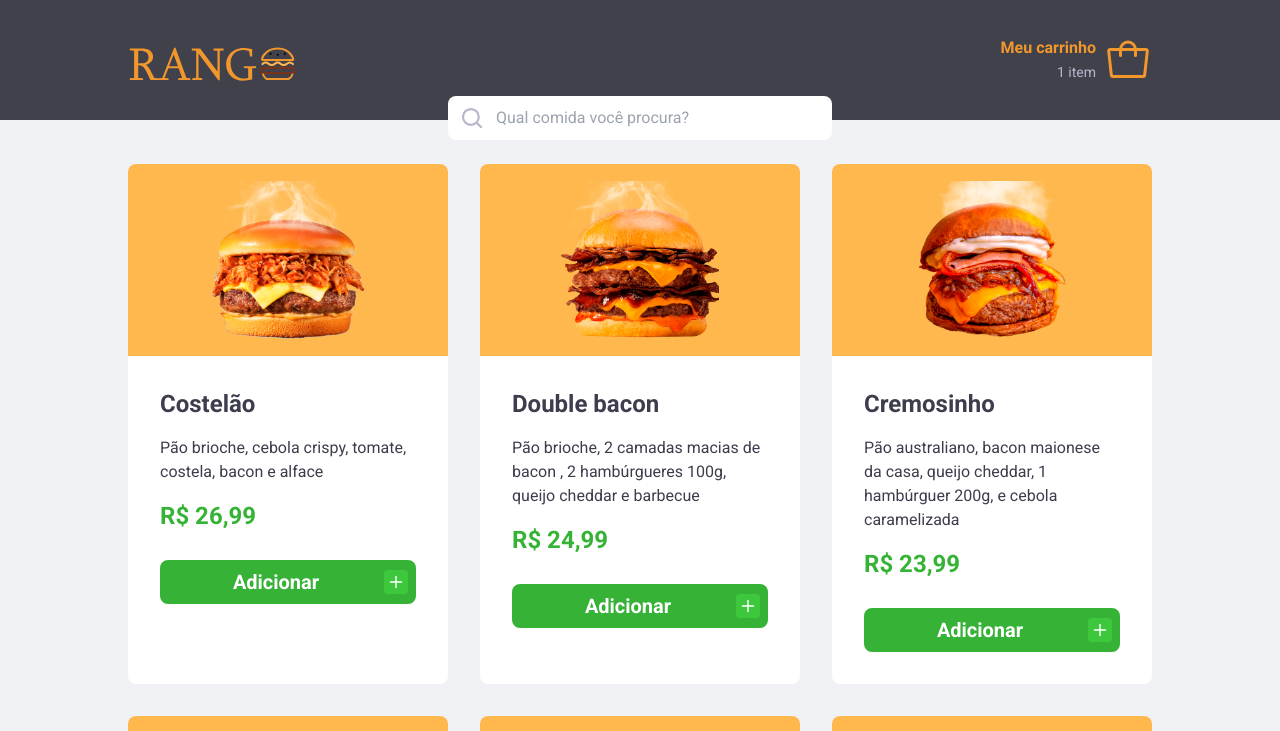
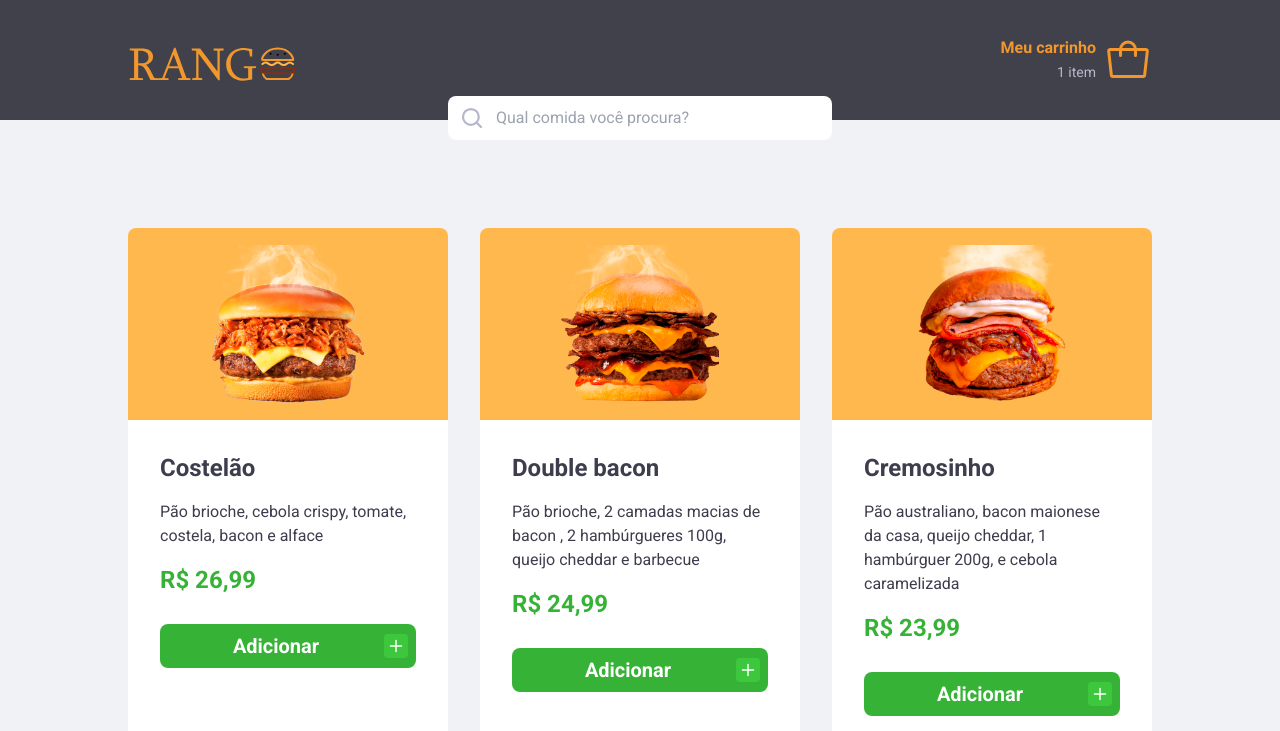
Before and after one commit to ReinaldoCS/rang-online, a React (Vite) app: page / in a window 1280 px wide. Shown: the top 731 px of the page. Built offline with nearby package versions, Linux system fonts and the light colour scheme.

Commit message:
Criando filtro de pesquisa

```diff
--- a/src/Components/Header.tsx
+++ b/src/Components/Header.tsx
@@ -1,17 +1,12 @@
 import { Bag } from './Bag';
-import { SearchInput } from './SearchInput';
 
 export function Header() {
   return (
-    <>
     <header className="bg-gray-500 flex items-start justify-center">
       <div className="flex items-start justify-between w-11/12 pt-8 pb-16 max-w-5xl sm:items-center md:pb-8">
         <img src="/logo.svg" alt="Rango" className="w-5/12 max-w-[168px]" />
-
         <Bag />
       </div>
     </header>
-      <SearchInput />
-    </>
   );
 }
--- a/src/Components/LunchesList.tsx
+++ b/src/Components/LunchesList.tsx
@@ -1,10 +1,28 @@
+import React, { useState } from 'react';
+
 import { Card, ICardProps } from './Card';
+import { SearchInput } from './SearchInput';
 
 export function LunchesList() {
+  const [search, setSearch] = useState('');
+
+  // Filtra busta considerando o nome e a descrição do lanche
+  const filterLunches = lunches.filter(
+    (lunch) =>
+      lunch.name.toLocaleLowerCase().indexOf(search.toLocaleLowerCase()) > -1 ||
+      lunch.description.toLocaleLowerCase().indexOf(search.toLocaleLowerCase()) > -1,
+  );
+
+  function handleChangeSearch(event: React.ChangeEvent<HTMLInputElement>) {
+    setSearch(event.target.value);
+  }
+
   return (
-    <section className="flex items-center justify-center">
-      <div className="flex flex-col items-center justify-center max-w-5xl sm:grid sm:grid-cols-[20rem_repeat(auto-fill,_20rem)] sm:w-11/12 sm:gap-x-4 sm:gap-2 md:gap-8">
-        {lunches.map((lunch) => (
+    <section className="flex flex-col items-center justify-center">
+      <SearchInput onChange={handleChangeSearch} value={search} />
+
+      <div className="flex flex-col items-center justify-center max-w-5xl sm:grid sm:grid-cols-[20rem_repeat(auto-fill,_20rem)] sm:w-11/12 sm:gap-x-4 sm:gap-2 md:gap-8 md:mt-16">
+        {filterLunches.map((lunch) => (
           <Card
             key={lunch.name}
             name={lunch.name}
--- a/src/Components/SearchInput.tsx
+++ b/src/Components/SearchInput.tsx
@@ -1,16 +1,18 @@
 import { MagnifyingGlass } from 'phosphor-react';
+import { InputHTMLAttributes } from 'react';
 
-export function SearchInput() {
+export function SearchInput(props: InputHTMLAttributes<HTMLInputElement>) {
   return (
-    <div className="flex items-start justify-center -translate-y-6">
-      <div className="w-11/12 max-w-sm relative">
+    <div className="flex items-start justify-center -translate-y-6 w-11/12 max-w-sm">
+      <div className="w-full relative">
         <div className="flex absolute inset-y-0 left-0 items-center pl-3 text-gray-400">
           <MagnifyingGlass size={24} weight="bold" />
         </div>
         <input
           type="text"
           placeholder="Qual comida você procura?"
-          className="bg-white rounded-lg w-full pl-12 p-2.5 block text-gray-500 focus:border-orange-500"
+          className="bg-white rounded-lg w-full pl-12 p-2.5 block text-gray-500 focus:outline-orange-500"
+          {...props}
         />
       </div>
     </div>
```
Lines whose indentation alone changed are shown as unchanged.
